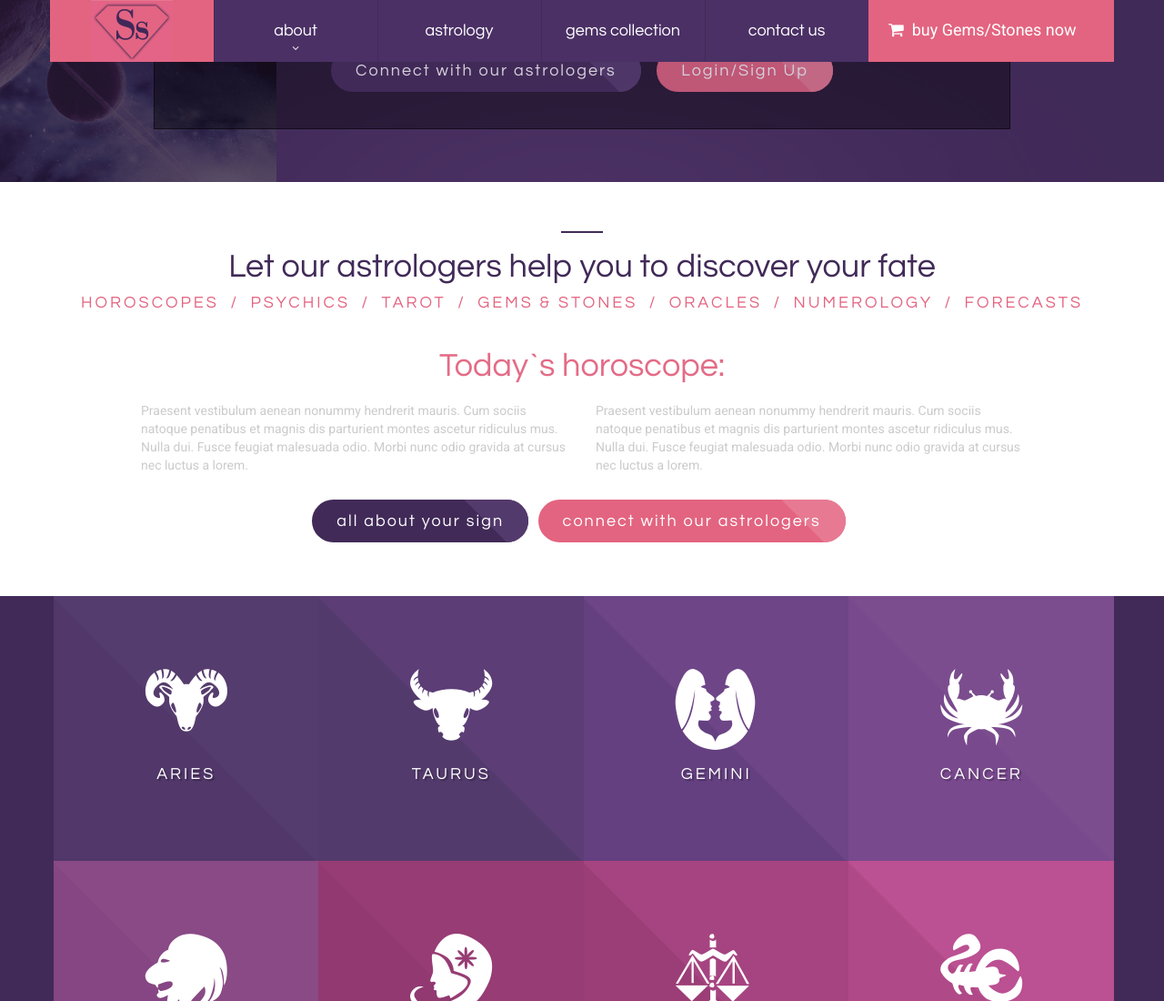
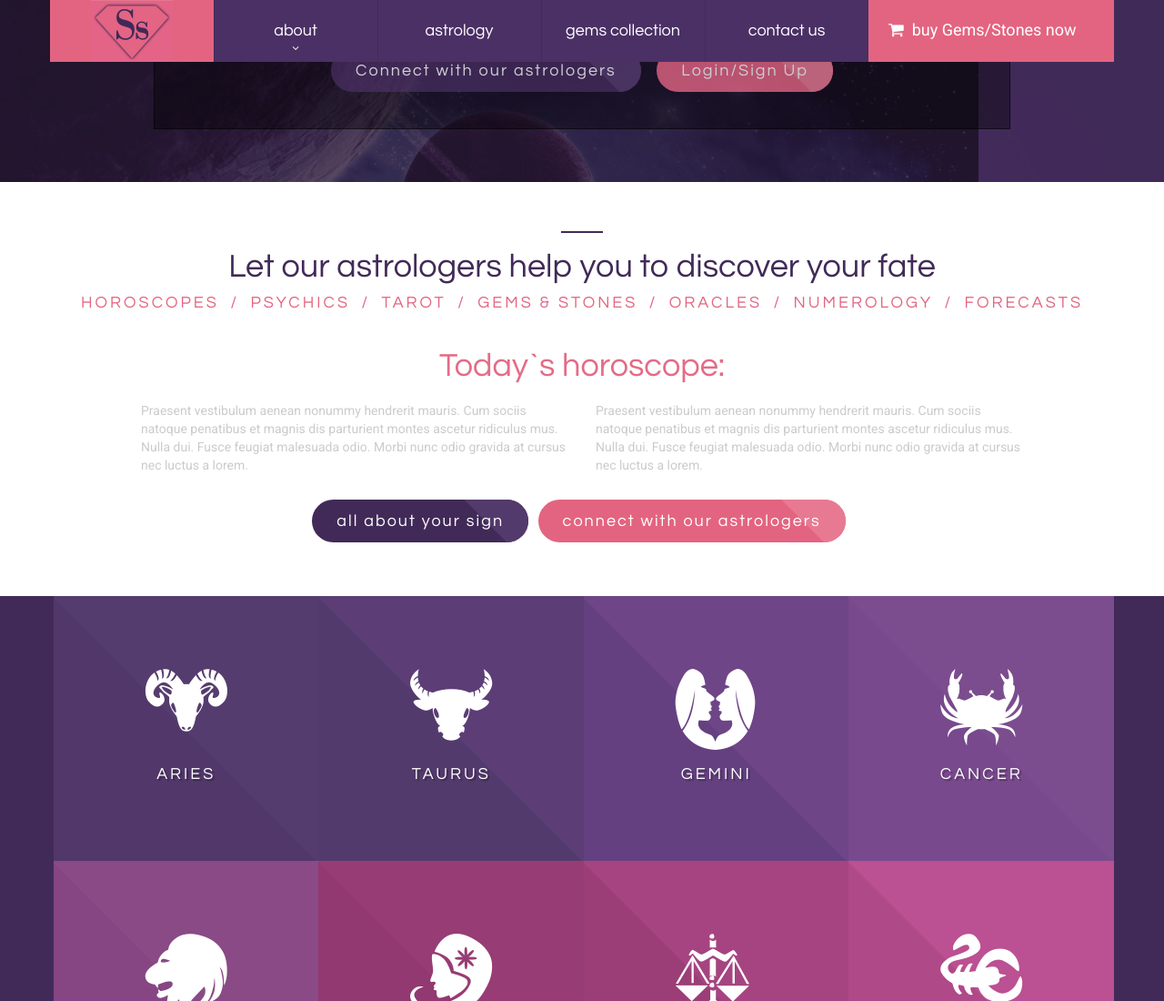
Before and after one commit to jitesh-yadav/SuwarnSparsh, a plain HTML site: page index.html in a window 1280 px wide. Shown: the top 1100 px of the page at 91% size. Drawn offline with Linux system fonts and the light colour scheme.

Commit message:
Update camera.css

```diff
--- a/css/camera.css
+++ b/css/camera.css
@@ -79,8 +79,8 @@
 }
 .camera_wrap img {
   max-width: none !important;
-  width:100%;
-  height:auto;
+  width:100% !important;
+  height:auto !important;
 }
 .camera_wrap .camera_fakehover {
   height: 100%;
```
